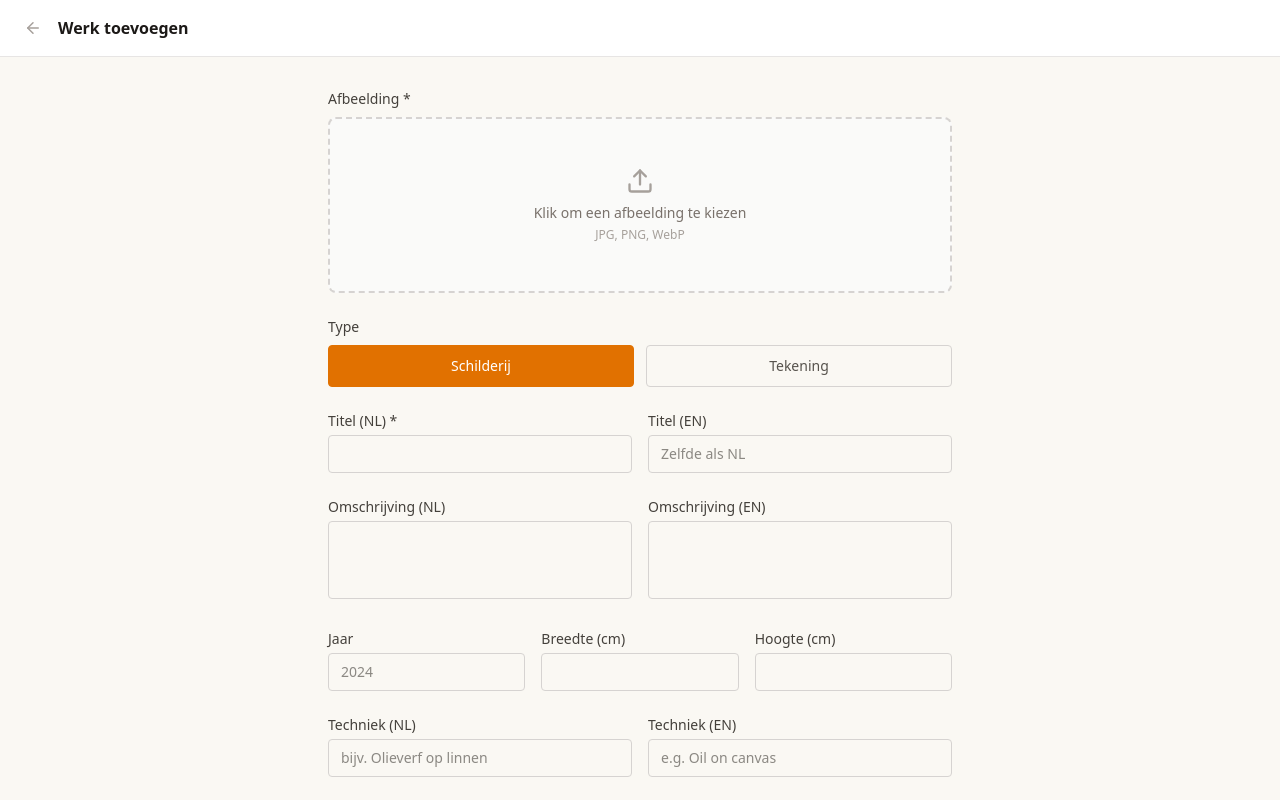
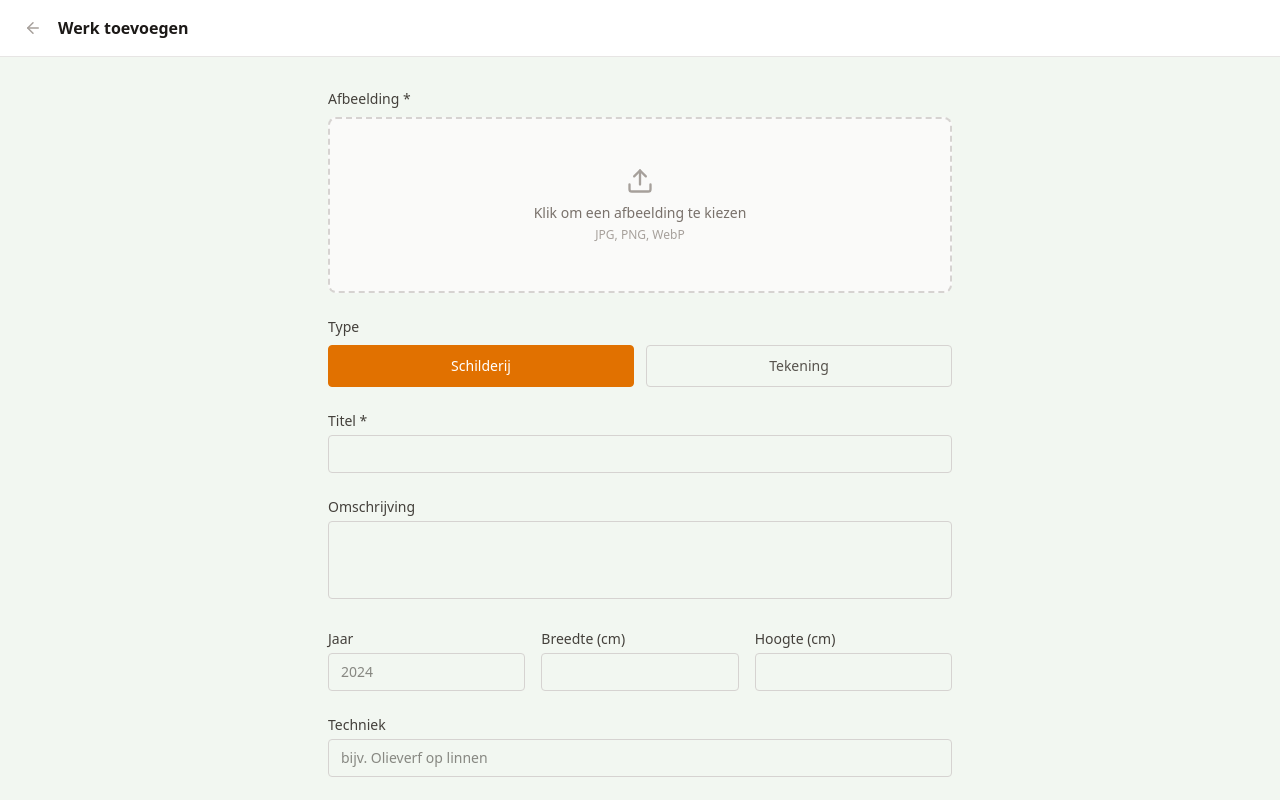
Before and after one commit to JakkoBloemena/bloemena-site, a Next.js app: page /admin/paintings/upload in a window 1280 px wide. Shown: the top 800 px of the page. Built offline with nearby package versions, Linux system fonts and the light colour scheme.

Commit message:
fix: painting-palette backgrounds everywhere, simplify admin forms (single title/technique)

```diff
--- a/src/app/[locale]/layout.tsx
+++ b/src/app/[locale]/layout.tsx
@@ -39,7 +39,7 @@ export default async function LocaleLayout({
 
   return (
     <html lang={locale} className={`${playfair.variable} ${inter.variable}`}>
-      <body className="min-h-screen flex flex-col bg-canvas text-ink antialiased">
+      <body className="min-h-screen flex flex-col bg-forest-50 text-ink antialiased">
         <NextIntlClientProvider messages={messages}>
           <Nav locale={locale} />
           <main className="flex-1">{children}</main>
--- a/src/app/[locale]/page.tsx
+++ b/src/app/[locale]/page.tsx
@@ -74,7 +74,7 @@ export default async function HomePage({ params }: { params: Promise<{ locale: s
 
       {/* Latest news */}
       {posts && posts.length > 0 && (
-        <section className="py-16 px-5 bg-canvas">
+        <section className="py-16 px-5 bg-forest-50">
           <div className="max-w-4xl mx-auto">
             <div className="flex items-end justify-between mb-10">
               <h2 className="font-playfair text-3xl font-bold text-forest-900">{t('latestNews')}</h2>
--- a/src/app/[locale]/schilderijen/page.tsx
+++ b/src/app/[locale]/schilderijen/page.tsx
@@ -16,7 +16,7 @@ export default async function PaintingsPage({ params }: { params: Promise<{ loca
     .order('sort_order')
 
   return (
-    <div className="max-w-6xl mx-auto px-5 py-12">
+    <div className="max-w-6xl mx-auto px-5 py-12 bg-forest-50">
       <h1 className="font-playfair text-4xl font-bold text-forest-900 mb-10">{t('title')}</h1>
       {paintings && paintings.length > 0 ? (
         <GalleryGrid
--- a/src/app/[locale]/tekeningen/page.tsx
+++ b/src/app/[locale]/tekeningen/page.tsx
@@ -16,7 +16,7 @@ export default async function DrawingsPage({ params }: { params: Promise<{ local
     .order('sort_order')
 
   return (
-    <div className="max-w-6xl mx-auto px-5 py-12">
+    <div className="max-w-6xl mx-auto px-5 py-12 bg-forest-50">
       <h1 className="font-playfair text-4xl font-bold text-forest-900 mb-10">{t('title')}</h1>
       {drawings && drawings.length > 0 ? (
         <GalleryGrid
--- a/src/app/admin/paintings/[id]/EditPaintingForm.tsx
+++ b/src/app/admin/paintings/[id]/EditPaintingForm.tsx
@@ -17,16 +17,13 @@ export default function EditPaintingForm({ painting }: { painting: Painting }) {
   const [error, setError] = useState('')
 
   const [form, setForm] = useState({
-    title_nl: painting.title_nl,
-    title_en: painting.title_en,
-    description_nl: painting.description_nl ?? '',
-    description_en: painting.description_en ?? '',
+    title: painting.title_nl,
+    description: painting.description_nl ?? '',
     category: painting.category,
     year: painting.year?.toString() ?? '',
     width_cm: painting.width_cm?.toString() ?? '',
     height_cm: painting.height_cm?.toString() ?? '',
-    medium_nl: painting.medium_nl ?? '',
-    medium_en: painting.medium_en ?? '',
+    medium: painting.medium_nl ?? '',
     featured: painting.featured,
   })
 
@@ -59,16 +56,16 @@ export default function EditPaintingForm({ painting }: { painting: Painting }) {
     }
 
     const { error: dbErr } = await supabase.from('paintings').update({
-      title_nl: form.title_nl,
-      title_en: form.title_en || form.title_nl,
-      description_nl: form.description_nl || null,
-      description_en: form.description_en || null,
+      title_nl: form.title,
+      title_en: form.title,
+      description_nl: form.description || null,
+      description_en: form.description || null,
       category: form.category,
       year: form.year ? parseInt(form.year) : null,
       width_cm: form.width_cm ? parseFloat(form.width_cm) : null,
       height_cm: form.height_cm ? parseFloat(form.height_cm) : null,
-      medium_nl: form.medium_nl || null,
-      medium_en: form.medium_en || null,
+      medium_nl: form.medium || null,
+      medium_en: form.medium || null,
       featured: form.featured,
       image_url: imageUrl,
     }).eq('id', painting.id)
@@ -128,32 +125,18 @@ export default function EditPaintingForm({ painting }: { painting: Painting }) {
           </div>
         </div>
 
-        {/* Titles */}
-        <div className="grid grid-cols-2 gap-4">
-          <div>
-            <label className="block text-sm font-medium text-stone-700 mb-1">Titel (NL) *</label>
-            <input value={form.title_nl} onChange={e => set('title_nl', e.target.value)} required
-              className="w-full border border-stone-300 rounded px-3 py-2 text-sm focus:outline-none focus:border-amber-500" />
-          </div>
-          <div>
-            <label className="block text-sm font-medium text-stone-700 mb-1">Titel (EN)</label>
-            <input value={form.title_en} onChange={e => set('title_en', e.target.value)} placeholder="Zelfde als NL"
-              className="w-full border border-stone-300 rounded px-3 py-2 text-sm focus:outline-none focus:border-amber-500" />
-          </div>
+        {/* Title */}
+        <div>
+          <label className="block text-sm font-medium text-stone-700 mb-1">Titel *</label>
+          <input value={form.title} onChange={e => set('title', e.target.value)} required
+            className="w-full border border-stone-300 rounded px-3 py-2 text-sm focus:outline-none focus:border-amber-500" />
         </div>
 
-        {/* Descriptions */}
-        <div className="grid grid-cols-2 gap-4">
-          <div>
-            <label className="block text-sm font-medium text-stone-700 mb-1">Omschrijving (NL)</label>
-            <textarea value={form.description_nl} onChange={e => set('description_nl', e.target.value)} rows={3}
-              className="w-full border border-stone-300 rounded px-3 py-2 text-sm focus:outline-none focus:border-amber-500 resize-none" />
-          </div>
-          <div>
-            <label className="block text-sm font-medium text-stone-700 mb-1">Omschrijving (EN)</label>
-            <textarea value={form.description_en} onChange={e => set('description_en', e.target.value)} rows={3}
-              className="w-full border border-stone-300 rounded px-3 py-2 text-sm focus:outline-none focus:border-amber-500 resize-none" />
-          </div>
+        {/* Description */}
+        <div>
+          <label className="block text-sm font-medium text-stone-700 mb-1">Omschrijving</label>
+          <textarea value={form.description} onChange={e => set('description', e.target.value)} rows={3}
+            className="w-full border border-stone-300 rounded px-3 py-2 text-sm focus:outline-none focus:border-amber-500 resize-none" />
         </div>
 
         {/* Details */}
@@ -175,17 +158,10 @@ export default function EditPaintingForm({ painting }: { painting: Painting }) {
           </div>
         </div>
 
-        <div className="grid grid-cols-2 gap-4">
-          <div>
-            <label className="block text-sm font-medium text-stone-700 mb-1">Techniek (NL)</label>
-            <input value={form.medium_nl} onChange={e => set('medium_nl', e.target.value)} placeholder="bijv. Olieverf op linnen"
-              className="w-full border border-stone-300 rounded px-3 py-2 text-sm focus:outline-none focus:border-amber-500" />
-          </div>
-          <div>
-            <label className="block text-sm font-medium text-stone-700 mb-1">Techniek (EN)</label>
-            <input value={form.medium_en} onChange={e => set('medium_en', e.target.value)} placeholder="e.g. Oil on canvas"
-              className="w-full border border-stone-300 rounded px-3 py-2 text-sm focus:outline-none focus:border-amber-500" />
-          </div>
+        <div>
+          <label className="block text-sm font-medium text-stone-700 mb-1">Techniek</label>
+          <input value={form.medium} onChange={e => set('medium', e.target.value)} placeholder="bijv. Olieverf op linnen"
+            className="w-full border border-stone-300 rounded px-3 py-2 text-sm focus:outline-none focus:border-amber-500" />
         </div>
 
         <label className="flex items-center gap-3 cursor-pointer">
--- a/src/app/admin/paintings/upload/page.tsx
+++ b/src/app/admin/paintings/upload/page.tsx
@@ -16,11 +16,11 @@ export default function UploadPaintingPage() {
   const [error, setError] = useState('')
 
   const [form, setForm] = useState({
-    title_nl: '', title_en: '',
-    description_nl: '', description_en: '',
+    title: '',
+    description: '',
     category: 'schilderij',
     year: '', width_cm: '', height_cm: '',
-    medium_nl: '', medium_en: '',
+    medium: '',
     featured: false,
   })
 
@@ -51,16 +51,16 @@ export default function UploadPaintingPage() {
     const { data: { publicUrl } } = supabase.storage.from('artwork').getPublicUrl(path)
 
     const { error: dbErr } = await supabase.from('paintings').insert({
-      title_nl: form.title_nl,
-      title_en: form.title_en || form.title_nl,
-      description_nl: form.description_nl || null,
-      description_en: form.description_en || null,
+      title_nl: form.title,
+      title_en: form.title,
+      description_nl: form.description || null,
+      description_en: form.description || null,
       category: form.category,
       year: form.year ? parseInt(form.year) : null,
       width_cm: form.width_cm ? parseFloat(form.width_cm) : null,
       height_cm: form.height_cm ? parseFloat(form.height_cm) : null,
-      medium_nl: form.medium_nl || null,
-      medium_en: form.medium_en || null,
+      medium_nl: form.medium || null,
+      medium_en: form.medium || null,
       featured: form.featured,
       image_url: publicUrl,
       sort_order: 999,
@@ -136,32 +136,18 @@ export default function UploadPaintingPage() {
           </div>
         </div>
 
-        {/* Titles */}
-        <div className="grid grid-cols-2 gap-4">
-          <div>
-            <label className="block text-sm font-medium text-stone-700 mb-1">Titel (NL) *</label>
-            <input value={form.title_nl} onChange={(e) => set('title_nl', e.target.value)} required
-              className="w-full border border-stone-300 rounded px-3 py-2 text-sm focus:outline-none focus:border-amber-500" />
-          </div>
-          <div>
-            <label className="block text-sm font-medium text-stone-700 mb-1">Titel (EN)</label>
-            <input value={form.title_en} onChange={(e) => set('title_en', e.target.value)} placeholder="Zelfde als NL"
-              className="w-full border border-stone-300 rounded px-3 py-2 text-sm focus:outline-none focus:border-amber-500" />
-          </div>
+        {/* Title */}
+        <div>
+          <label className="block text-sm font-medium text-stone-700 mb-1">Titel *</label>
+          <input value={form.title} onChange={(e) => set('title', e.target.value)} required
+            className="w-full border border-stone-300 rounded px-3 py-2 text-sm focus:outline-none focus:border-amber-500" />
         </div>
 
-        {/* Descriptions */}
-        <div className="grid grid-cols-2 gap-4">
-          <div>
-            <label className="block text-sm font-medium text-stone-700 mb-1">Omschrijving (NL)</label>
-            <textarea value={form.description_nl} onChange={(e) => set('description_nl', e.target.value)} rows={3}
-              className="w-full border border-stone-300 rounded px-3 py-2 text-sm focus:outline-none focus:border-amber-500 resize-none" />
-          </div>
-          <div>
-            <label className="block text-sm font-medium text-stone-700 mb-1">Omschrijving (EN)</label>
-            <textarea value={form.description_en} onChange={(e) => set('description_en', e.target.value)} rows={3}
-              className="w-full border border-stone-300 rounded px-3 py-2 text-sm focus:outline-none focus:border-amber-500 resize-none" />
-          </div>
+        {/* Description */}
+        <div>
+          <label className="block text-sm font-medium text-stone-700 mb-1">Omschrijving</label>
+          <textarea value={form.description} onChange={(e) => set('description', e.target.value)} rows={3}
+            className="w-full border border-stone-300 rounded px-3 py-2 text-sm focus:outline-none focus:border-amber-500 resize-none" />
         </div>
 
         {/* Details */}
@@ -183,17 +169,10 @@ export default function UploadPaintingPage() {
           </div>
         </div>
 
-        <div className="grid grid-cols-2 gap-4">
-          <div>
-            <label className="block text-sm font-medium text-stone-700 mb-1">Techniek (NL)</label>
-            <input value={form.medium_nl} onChange={(e) => set('medium_nl', e.target.value)} placeholder="bijv. Olieverf op linnen"
-              className="w-full border border-stone-300 rounded px-3 py-2 text-sm focus:outline-none focus:border-amber-500" />
-          </div>
-          <div>
-            <label className="block text-sm font-medium text-stone-700 mb-1">Techniek (EN)</label>
-            <input value={form.medium_en} onChange={(e) => set('medium_en', e.target.value)} placeholder="e.g. Oil on canvas"
-              className="w-full border border-stone-300 rounded px-3 py-2 text-sm focus:outline-none focus:border-amber-500" />
-          </div>
+        <div>
+          <label className="block text-sm font-medium text-stone-700 mb-1">Techniek</label>
+          <input value={form.medium} onChange={(e) => set('medium', e.target.value)} placeholder="bijv. Olieverf op linnen"
+            className="w-full border border-stone-300 rounded px-3 py-2 text-sm focus:outline-none focus:border-amber-500" />
         </div>
 
         {/* Featured */}
--- a/src/app/globals.css
+++ b/src/app/globals.css
@@ -35,7 +35,7 @@
 
 body {
   font-family: var(--font-inter, system-ui, sans-serif);
-  background: var(--color-canvas);
+  background: var(--color-forest-50);
   color: var(--color-ink);
 }
 
--- a/src/components/gallery/GalleryGrid.tsx
+++ b/src/components/gallery/GalleryGrid.tsx
@@ -35,7 +35,7 @@ export default function GalleryGrid({ paintings, locale, galleryLabels }: Props)
           <button
             key={p.id}
             onClick={() => setSelected(i)}
-            className="group relative aspect-square overflow-hidden bg-forest-100 focus:outline-none focus:ring-2 focus:ring-ochre-500"
+            className="group relative aspect-square overflow-hidden bg-forest-200 focus:outline-none focus:ring-2 focus:ring-ochre-500"
           >
             <Image
               src={p.image_url}
--- a/src/components/layout/Footer.tsx
+++ b/src/components/layout/Footer.tsx
@@ -3,9 +3,9 @@ import { useTranslations } from 'next-intl'
 export default function Footer() {
   const t = useTranslations('footer')
   return (
-    <footer className="bg-forest-950 py-10 text-center">
-      <p className="font-playfair text-lg font-semibold text-forest-200 mb-1">Wiebe Bloemena</p>
-      <p className="text-forest-700 text-xs tracking-widest uppercase">
+    <footer className="bg-forest-800 py-10 text-center">
+      <p className="font-playfair text-lg font-semibold text-forest-100 mb-1">Wiebe Bloemena</p>
+      <p className="text-forest-200 text-xs tracking-widest uppercase">
         &copy; {new Date().getFullYear()} — {t('rights')}
       </p>
     </footer>
--- a/src/components/layout/Nav.tsx
+++ b/src/components/layout/Nav.tsx
@@ -44,7 +44,7 @@ export default function Nav({ locale }: { locale: string }) {
   const isAboutActive = pathname.includes('/over-mij')
 
   return (
-    <header className="sticky top-0 z-50 bg-canvas/95 backdrop-blur border-b border-forest-100">
+    <header className="sticky top-0 z-50 bg-forest-50/95 backdrop-blur border-b border-forest-200">
       <div className="max-w-6xl mx-auto px-5 h-16 flex items-center justify-between gap-6">
 
         {/* Logo */}
@@ -78,7 +78,7 @@ export default function Nav({ locale }: { locale: string }) {
               OVER MIJ <ChevronDown size={12} className="opacity-60 group-hover:opacity-100 transition-opacity" />
             </Link>
             <div className="absolute top-full left-0 pt-2 opacity-0 invisible group-hover:opacity-100 group-hover:visible transition-all duration-150 z-50">
-              <div className="bg-canvas border border-forest-100 shadow-lg rounded-sm min-w-[220px] py-1">
+              <div className="bg-forest-50 border border-forest-200 shadow-lg rounded-sm min-w-[220px] py-1">
                 {aboutSubmenu.map((item) => (
                   <Link key={item.key} href={localePath(locale, item.href)}
                     className="block px-4 py-2.5 text-xs tracking-widest text-ink-muted hover:text-forest-900 hover:bg-forest-50 transition-colors">
@@ -118,7 +118,7 @@ export default function Nav({ locale }: { locale: string }) {
 
       {/* Mobile menu */}
       {mobileOpen && (
-        <div className="md:hidden border-t border-forest-100 bg-canvas">
+        <div className="md:hidden border-t border-forest-100 bg-forest-50">
           {/* Schilderijen, Tekeningen */}
           {(['paintings', 'drawings'] as const).map((key) => {
             const href = localePath(locale, navHrefs[key])
```
